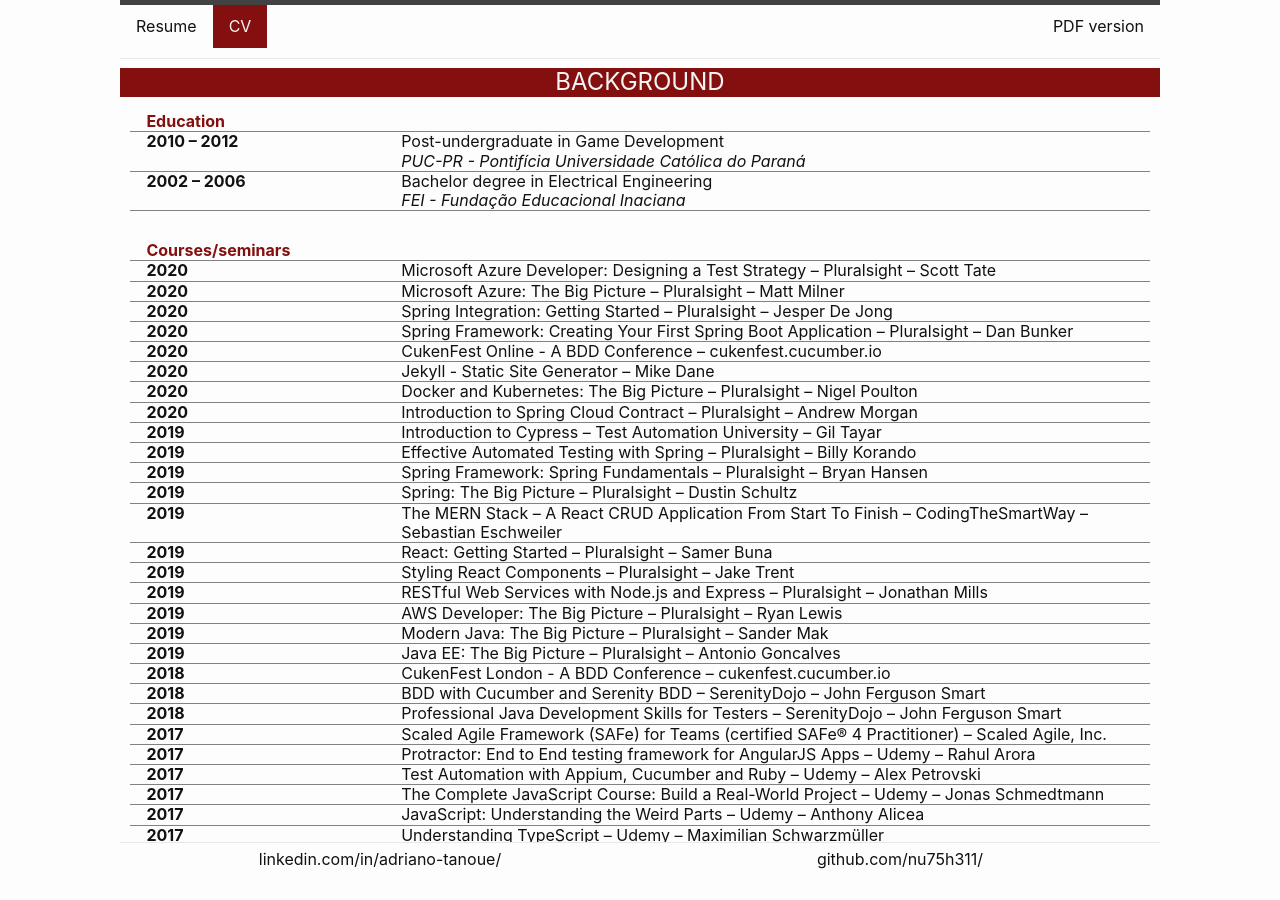
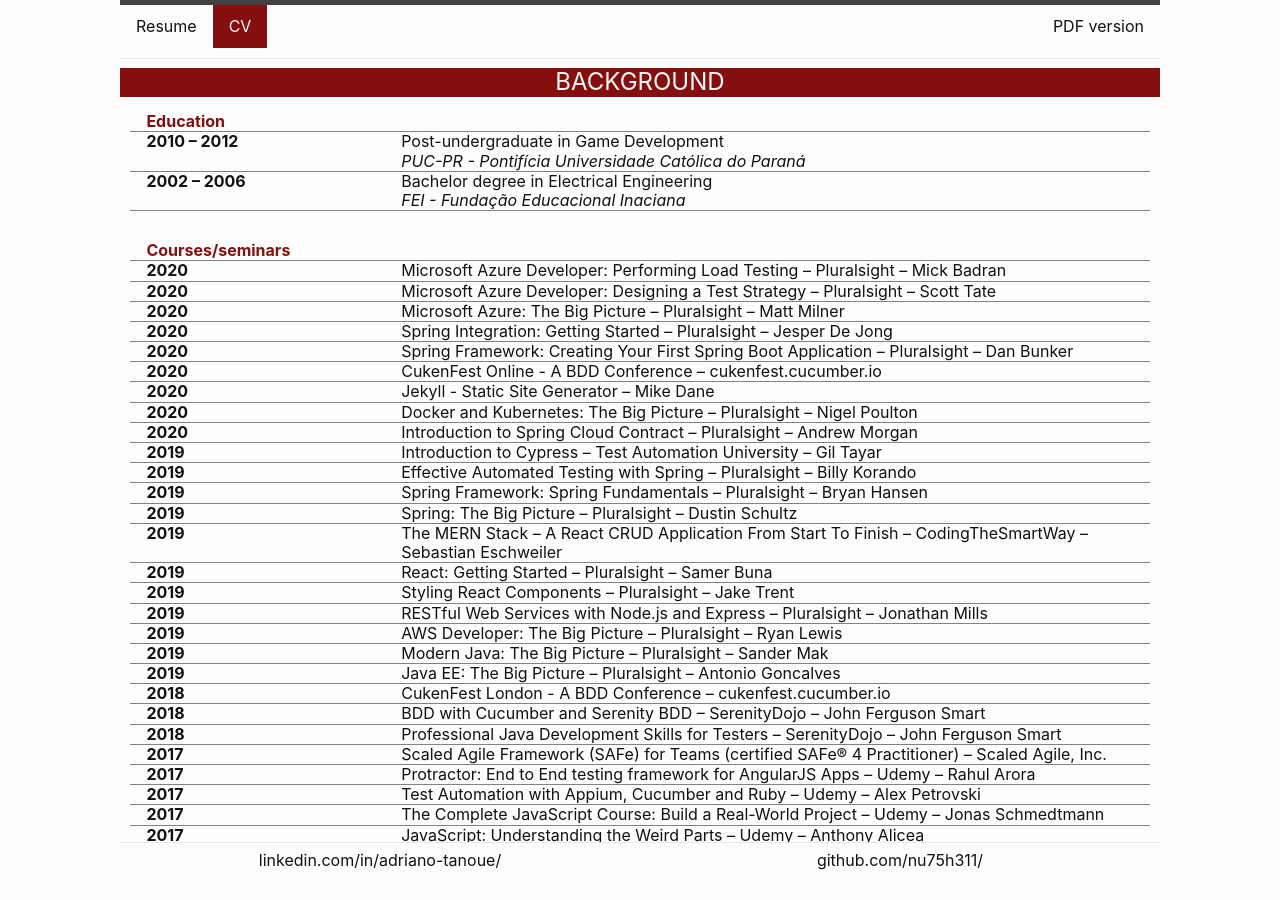
Before and after one commit to nu75h311/nu75h311.github.io, a Jekyll site: the page built from cv.md, in a window 1280 px wide and 900 px high, scrolled down 346 px. Built offline with Jekyll 4.4.1, drawn with Linux system fonts in a browser that asks for light colours.

Commit message:
added a course

```diff
--- a/_data/education.json
+++ b/_data/education.json
@@ -16,6 +16,11 @@
         }
     ],
     "technical": [
+        {
+            "name": "Microsoft Azure Developer: Performing Load Testing",
+            "institution": "Pluralsight – Mick Badran",
+            "period": "2020"
+        },
         {
             "name": "Microsoft Azure Developer: Designing a Test Strategy",
             "institution": "Pluralsight – Scott Tate",
```
